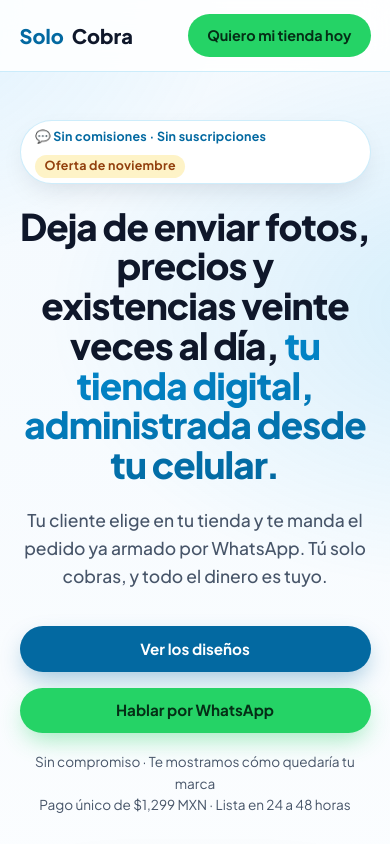
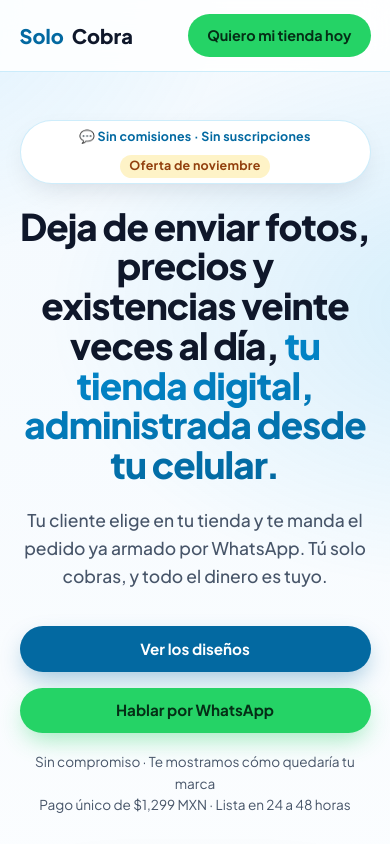
Before and after one commit to aslanlopezmx/landingCatalogo, a plain HTML site: page index.html in a window 390 px wide. Shown: the top 844 px of the page. Drawn offline with Linux system fonts and the light colour scheme.

Commit message:
se modifica hero

```diff
--- a/style.css
+++ b/style.css
@@ -1436,6 +1436,18 @@ footer {
     }
 }
 
+/* ---------- Corrección para centrar la píldora en móvil ---------- */
+@media (max-width: 767px) {
+    .eyebrow {
+        display: flex;
+        flex-direction: column;
+        align-items: center;
+        text-align: center;
+        margin-left: auto;
+        margin-right: auto;
+    }
+}
+
 @media (prefers-reduced-motion: reduce) {
 
     *,
```
